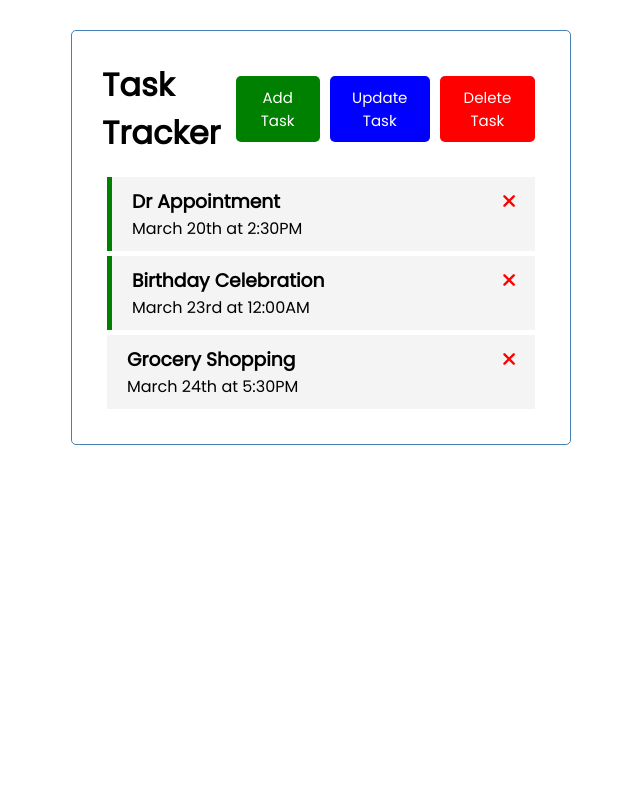
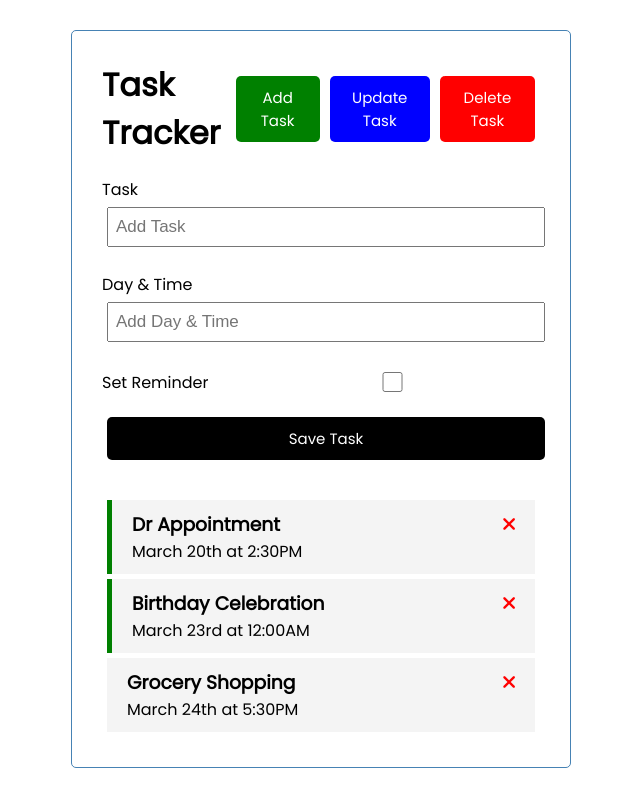
Before and after one commit to seanjaculina/VueStudy, a Vue app in the folder vue-crashcourse/: page / in a window 1280 px wide. Shown: the whole page, without its empty margins (319-959 px from the left). Built offline with nearby package versions, Linux system fonts and the light colour scheme.

Commit message:
added task component and logic

```diff
--- a/vue-crashcourse/src/App.vue
+++ b/vue-crashcourse/src/App.vue
@@ -1,6 +1,7 @@
 <template>
   <div class="container">
    <Header title="Task Tracker"/>
+   <AddTask @add-task="addTask"/>
    <Tasks @toggle-reminder="toggleReminder" @delete-task="deleteTask" :tasks="tasks"/>
 
     </div>
@@ -10,14 +11,13 @@
 <script>
 import Header from './components/Header.vue'
 import Tasks from './components/Tasks.vue'
-
+import AddTask from './components/AddTask.vue'
 export default {
   name: 'App',
   components:{
     Header,
     Tasks,
-
-
+    AddTask,
   },
   data(){
     return {
@@ -25,6 +25,10 @@
     }
   },
   methods:{
+    addTask(task){
+      // spread operator used here to go through the entire task list and then adding the new task add the end.
+      this.tasks = [...this.tasks, task]
+    },
     deleteTask(id){
       if(confirm('Are you sure you want to delete this task?')){
         this.tasks = this.tasks.filter((task) => task.id !== id)
--- /dev/null
+++ b/vue-crashcourse/src/components/AddTask.vue
@@ -0,0 +1,89 @@
+<template>
+     <form @submit="onSubmit" class="add-form">
+    <div class="form-control">
+      <label>Task</label>
+      <input type="text" v-model="text" name="text" placeholder="Add Task" />
+    </div>
+    <div class="form-control">
+      <label>Day & Time</label>
+      <input
+        type="text"
+        v-model="day"
+        name="day"
+        placeholder="Add Day & Time"
+      />
+    </div>
+    <div class="form-control form-control-check">
+      <label>Set Reminder</label>
+      <input type="checkbox" v-model="reminder" name="reminder" />
+    </div>
+
+    <input type="submit" value="Save Task" class="btn btn-block" />
+  </form>
+</template>
+
+<script>
+export default {
+    name: 'AddTask',
+    data(){
+        return{
+        text: '',
+        day: '',
+        reminder: false
+        }
+    },
+    methods: {
+        onSubmit(e){
+        e.preventDefault();
+        // check if there is no text, provide alert
+        if(!this.text){
+            alert("Please add a task")
+            return;
+        }
+        let newTask = {
+            // generate a new id # since no backend yet
+            id: Math.floor(Math.random() * 100000),
+            text: this.text,
+            day: this.day,
+            reminder: this.reminder,
+        }
+        this.$emit('add-task', newTask)
+        this.text = ''
+        this.day = ''
+        this.reminder = false
+    }
+
+    }
+}
+</script>
+
+<style scoped>
+.add-form {
+  margin-bottom: 40px;
+}
+.form-control {
+  margin: 20px 0;
+}
+.form-control label {
+  display: block;
+}
+.form-control input {
+  width: 100%;
+  height: 40px;
+  margin: 5px;
+  padding: 3px 7px;
+  font-size: 17px;
+}
+.form-control-check {
+  display: flex;
+  align-items: center;
+  justify-content: space-between;
+}
+.form-control-check label {
+  flex: 1;
+}
+.form-control-check input {
+  flex: 2;
+  height: 20px;
+}
+</style>
```
